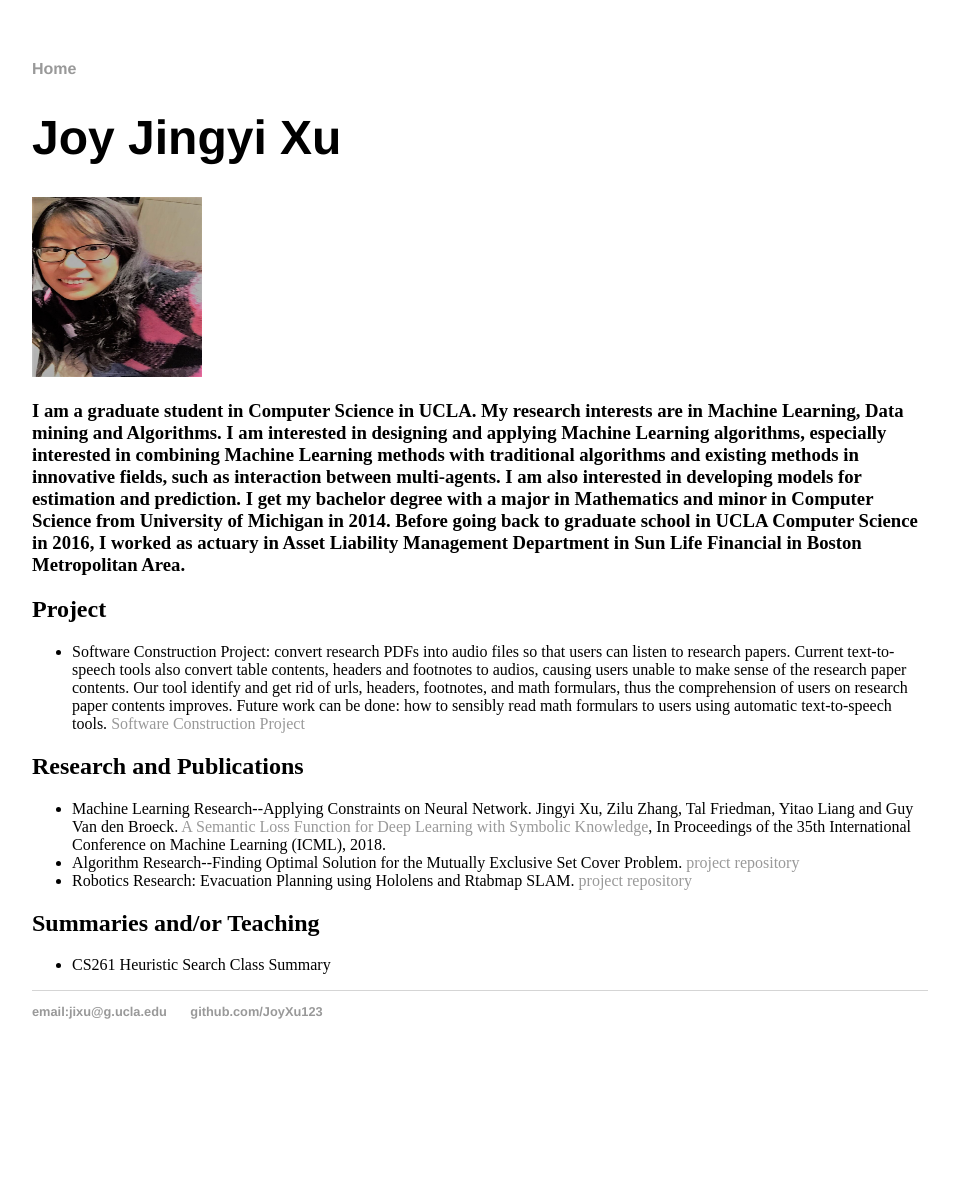
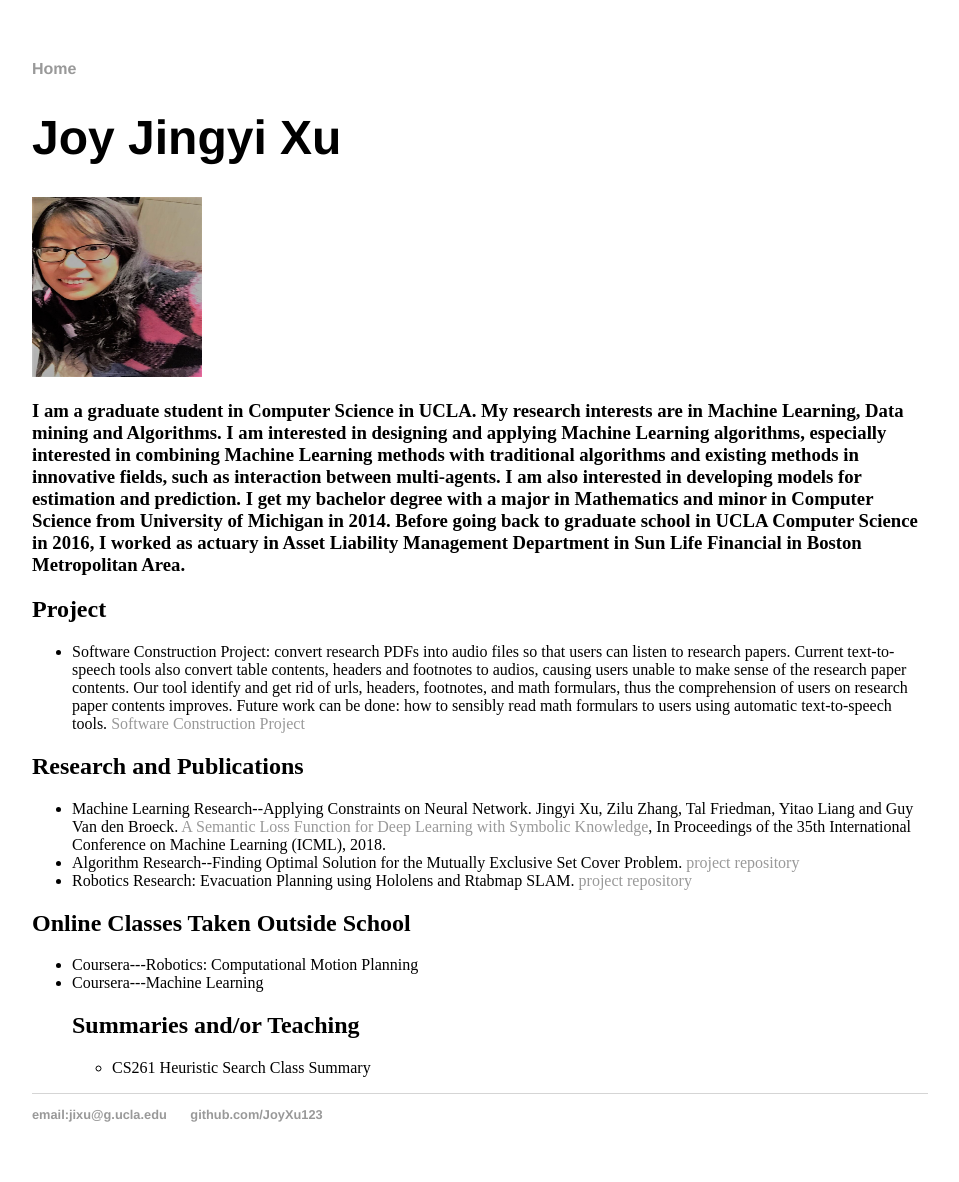
Before and after one commit to JoyXu123/JoyXu123.github.io, a Jekyll site: the page index.html, which Jekyll copies as it is, in a window 1280 px wide. Shown: the whole page, without its empty margins (160-1119 px from the left). Built offline with Jekyll 4.4.1, drawn with Linux system fonts in a browser that asks for light colours; before the commit the page ends 1079 px from its top, so only the background shows below that.

Commit message:
add online classes

```diff
--- a/index.html
+++ b/index.html
@@ -47,7 +47,11 @@
 		    <li>Robotics Research: Evacuation Planning using Hololens and Rtabmap SLAM. <a href="https://github.com/JoyXu123/Evacuation_Github"> project repository </a> </li>
 		</div><!-- /.Research -->
 
-		<div class="Summaries">
+		<div class="Classes">
+		  <h2>Online Classes Taken Outside School</h2>
+		  <ul>
+		    <li> Coursera---Robotics: Computational Motion Planning</li>
+		    <li> Coursera---Machine Learning </li>
 		  <h2>Summaries and/or Teaching</h2>
 		  <ul>
 		    <li>CS261 Heuristic Search Class Summary</li>
```
